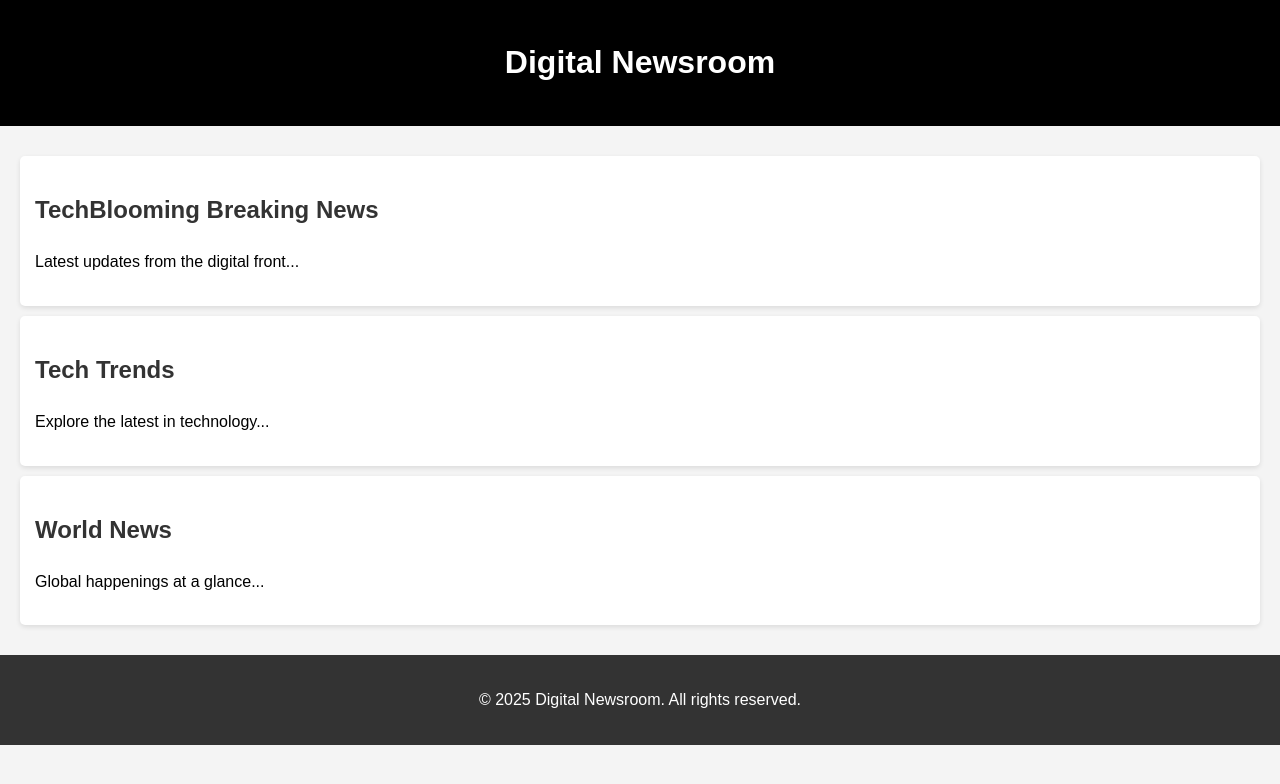
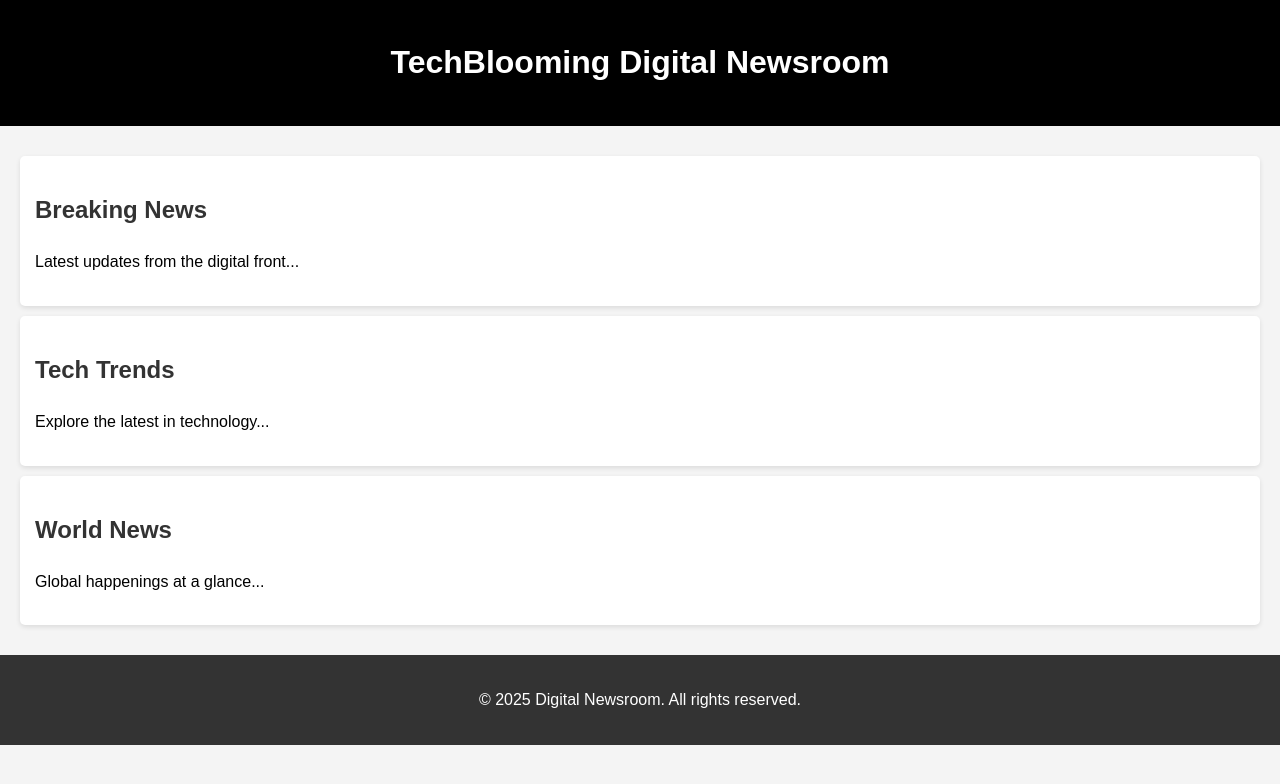
Before and after one commit to utalam/TechBlooming, a plain HTML site: page index.html in a window 1280 px wide. Drawn offline with Linux system fonts and the light colour scheme.

Commit message:
Update index.html

```diff
--- a/index.html
+++ b/index.html
@@ -42,12 +42,12 @@
 </head>
 <body>
     <header>
-        <h1>Digital Newsroom</h1>
+        <h1>TechBlooming Digital Newsroom</h1>
     </header>
 
     <main>
         <section class="news-item">
-            <h2>TechBlooming Breaking News</h2>
+            <h2>Breaking News</h2>
             <p>Latest updates from the digital front...</p>
         </section>
         <section class="news-item">
```
